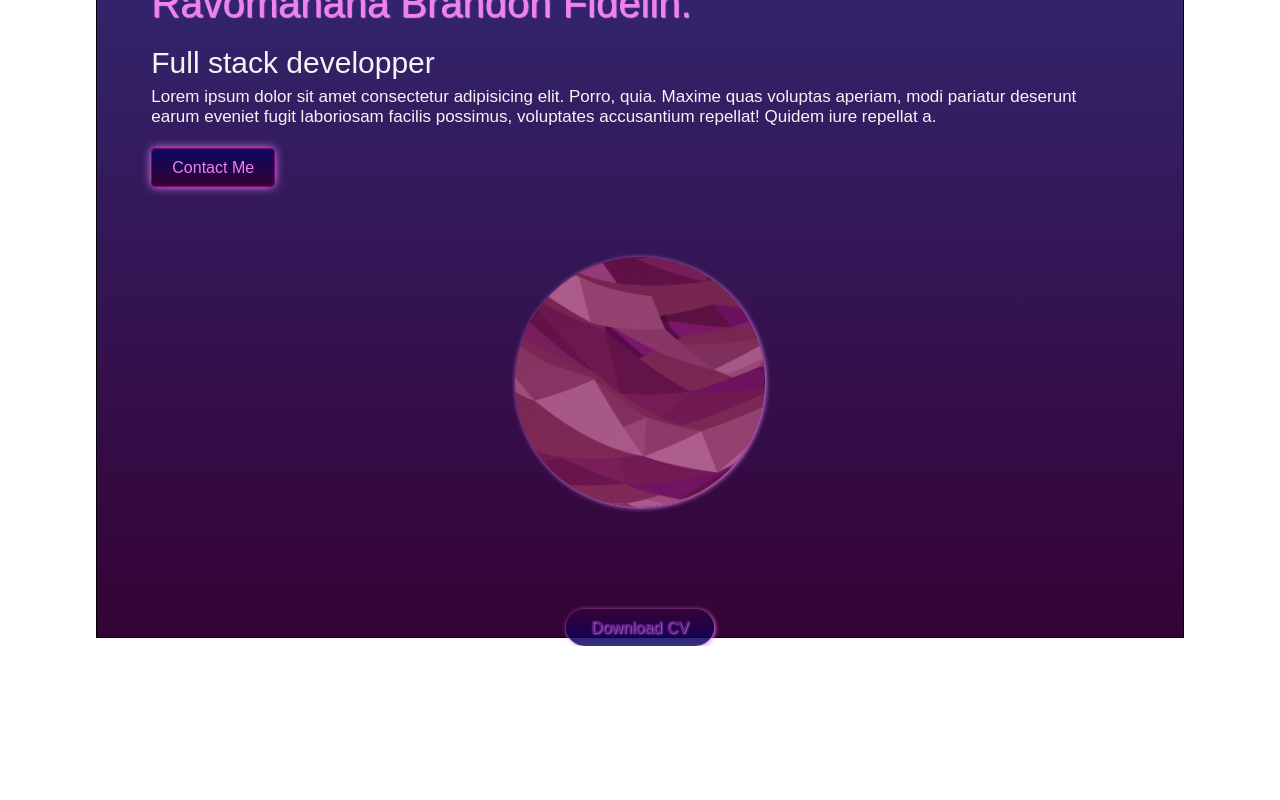
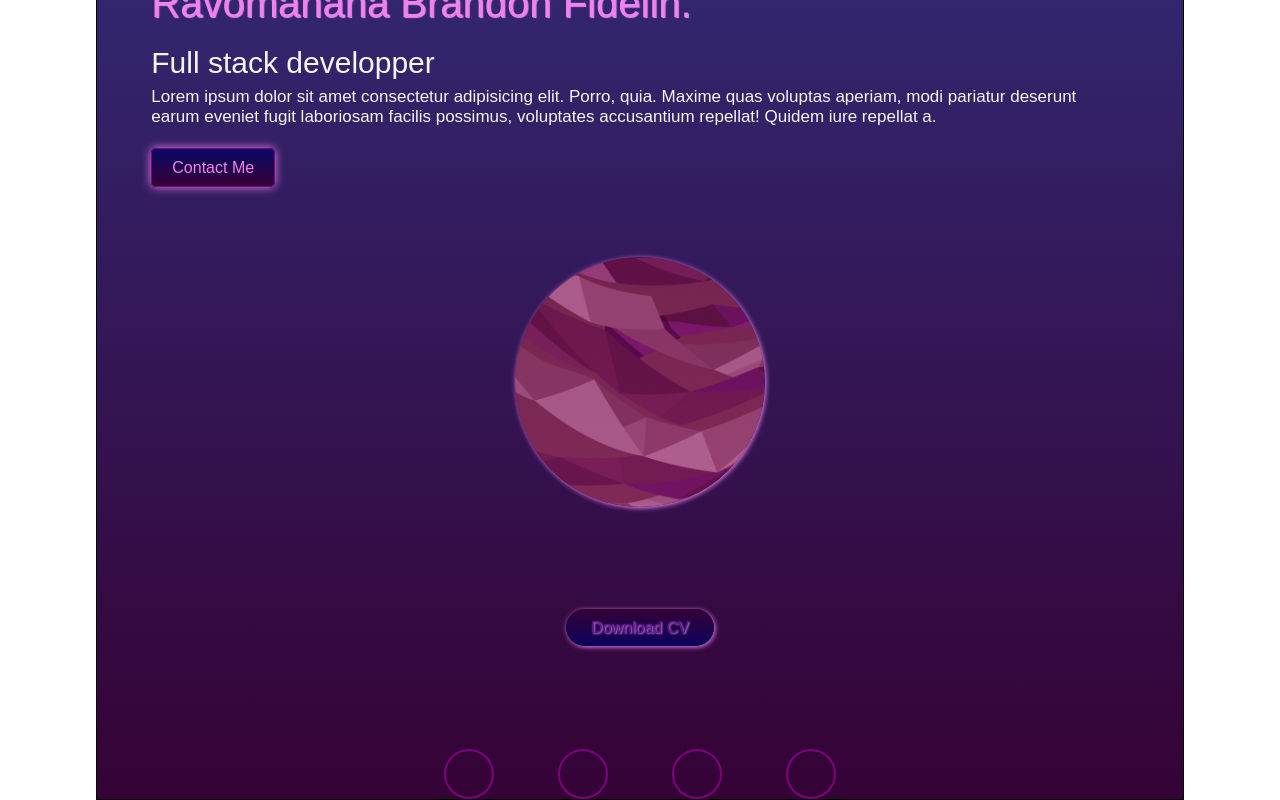
Before and after one commit to branGitfox/React-portfolio, a React (Vite) app: page / in a window 1280 px wide. Shown: the part 266-1066 px from the top of the page. Before the commit the page ends 912 px from the top, so only its background shows below. Built offline with nearby package versions, Linux system fonts and the light colour scheme.

Commit message:
stylisation du conteneur des reseaux sociaux terminée

```diff
--- a/src/App.jsx
+++ b/src/App.jsx
@@ -3,6 +3,7 @@ import Header from './Components/Header/Header'
 import Type from './Components/Type/Type'
 import Body from './Components/Body/Body'
 import Download from './Components/Cv/Download'
+import Social from './Components/Social/Social'
 
 function App() {
 
@@ -12,6 +13,7 @@ function App() {
         <Type />
         <Body />
         <Download />
+        <Social />
     </div>
   </>
 }
--- a/src/Components/Body/Body.css
+++ b/src/Components/Body/Body.css
@@ -10,7 +10,7 @@
     .body{
         gap: 5rem;
         /* background-repeat: ; */
-        background-size: ;
+        /* background-size: ; */
     }
 }
 
--- /dev/null
+++ b/src/Components/Social/Social.css
@@ -0,0 +1,11 @@
+@media screen and (max-width:1299px){
+   .social-container{
+    width: 100%;
+   }
+}
+
+@media screen and (min-width:1300px){
+    .social-container{
+        width: 40%;
+       }
+ }
--- a/src/Components/Social/Social.jsx
+++ b/src/Components/Social/Social.jsx
@@ -1,7 +1,32 @@
 import React from 'react';
+import  './Social.css'
+const style = {
+    div:{
+        display:'flex',
+        justifyContent:'center',
+        // border:'solid 1px black',
+        margin:'auto',
+        marginTop:'7rem',
+        gap:'4rem'
+
+    },
+
+    childDiv:{
+        width:'50px',
+        height:'50px',
+        borderRadius:'50%',
+        border:'solid 2px purple',
+        // marginRight:'10px',
+
+    }
+
+}
 function Social(){
-    return <div className="social-container">
-
+    return <div style={style.div} className="social-container">
+        <div style={style.childDiv} className="youtube"></div>
+        <div style={style.childDiv} className="mails"></div>
+        <div style={style.childDiv} className="instagram"></div>
+        <div style={style.childDiv} className="facebook"></div>
     </div>
 }
 
```
